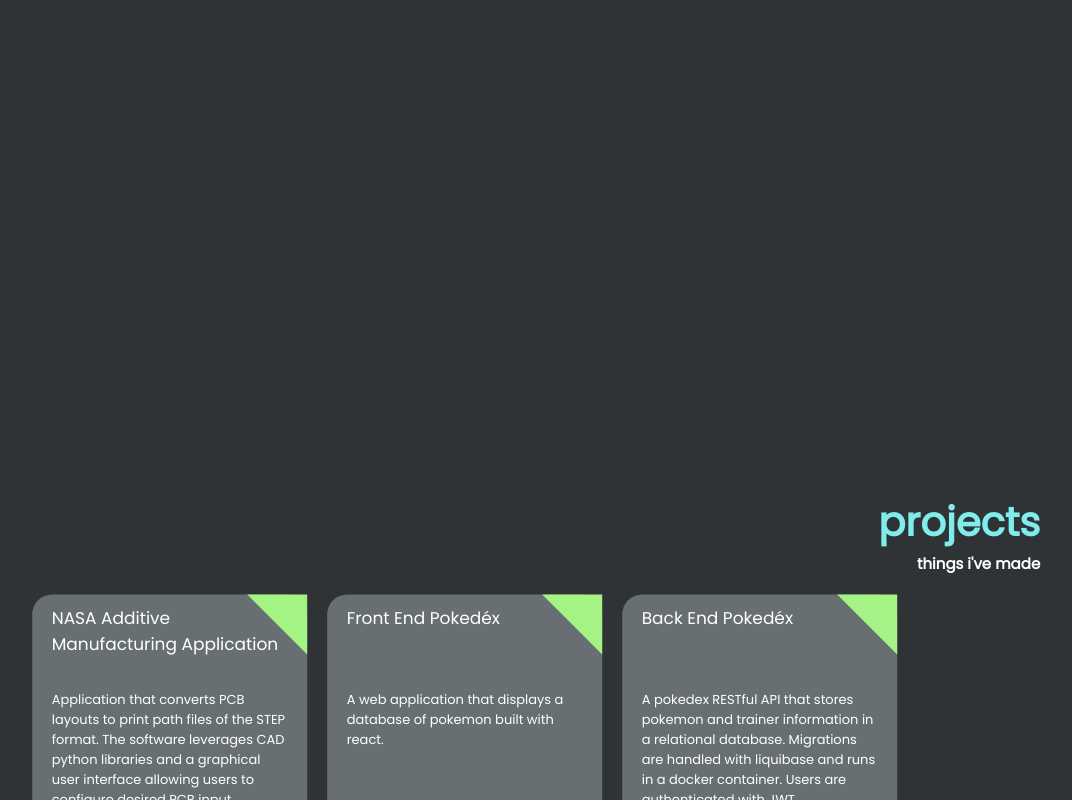
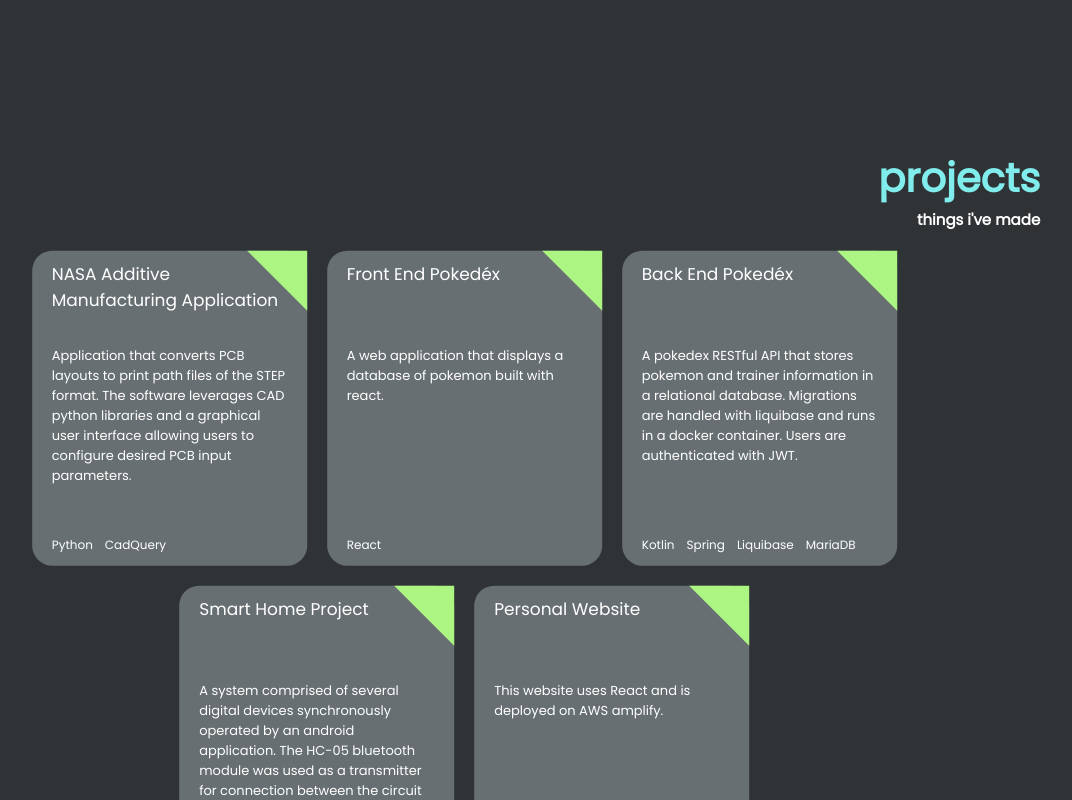
Before and after one commit to kavinchai/v2, a React (Create React App) app: page / in a window 1280 px wide. Shown: the part 1740-2540 px from the top of the page, without its empty margins (185-1257 px from the left). Built offline with nearby package versions, Linux system fonts and the light colour scheme.

Commit message:
Bug fixes

```diff
--- a/src/css/About.css
+++ b/src/css/About.css
@@ -42,7 +42,7 @@
 
 .aboutImg {
   /* background-color: red; */
-  /* width: 100%; */
+
   height: 100%;
 }
 
--- a/src/css/Project.css
+++ b/src/css/Project.css
@@ -7,9 +7,9 @@
 .projectContainer {
   /* border: 5px solid #ffff00; */
   position: relative;
-  top: 0;
+  top: 50%;
   right: 50%;
-  transform: translate(60%, 50%);
+  transform: translate(60%, -45%);
   padding: 10px;
   height: auto;
   width: 90vw;
--- a/src/css/ProjectCard.css
+++ b/src/css/ProjectCard.css
@@ -1,4 +1,5 @@
 .projCardComponent {
+  /* border: 3px solid var(--secondary-bg-color); */
   background-color: var(--dm-secondary-bg-color);
 
   height: 315px;
@@ -26,19 +27,19 @@
 
 @keyframes gradient {
   0% {
-    border-top-color: #EE6055;
+    border-top-color: #ee6055;
   }
   25% {
-    border-top-color: #60D394;
+    border-top-color: #60d394;
   }
   50% {
-    border-top-color: #AAF683;
+    border-top-color: #aaf683;
   }
   75% {
-    border-top-color: #FFD97D;
+    border-top-color: #ffd97d;
   }
   100% {
-    border-top-color: #FF9B85;
+    border-top-color: #ff9b85;
   }
 }
 .projHeader {
--- a/src/index.css
+++ b/src/index.css
@@ -7,7 +7,7 @@
   --dm-primary-txt-color: #ffffff;
   --dm-secondary-txt-color: #81ecec;
 
-  --lm-primary-bg-color: #d5dee2;
+  --lm-primary-bg-color: #c8f0f3;
   --lm-secondary-bg-color: #535758;
 
   --lm-primary-txt-color: #000000;
```
